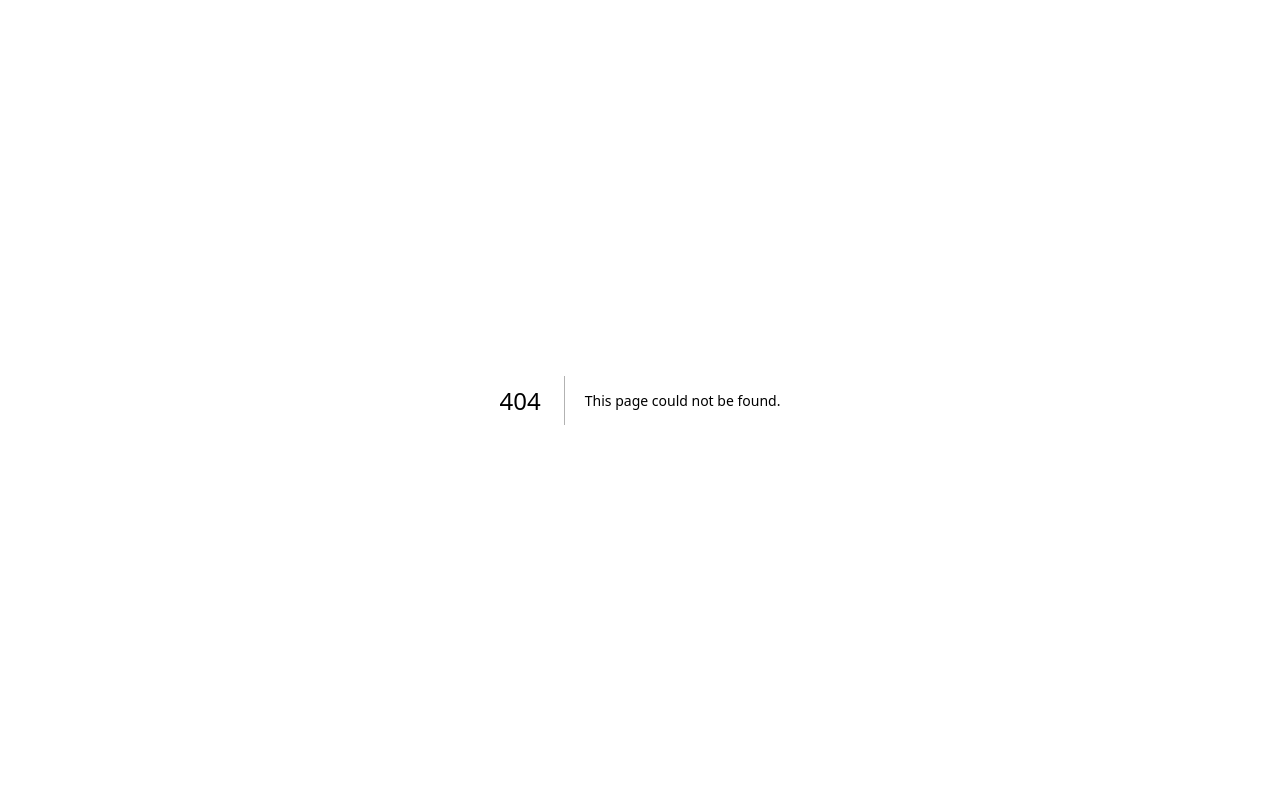
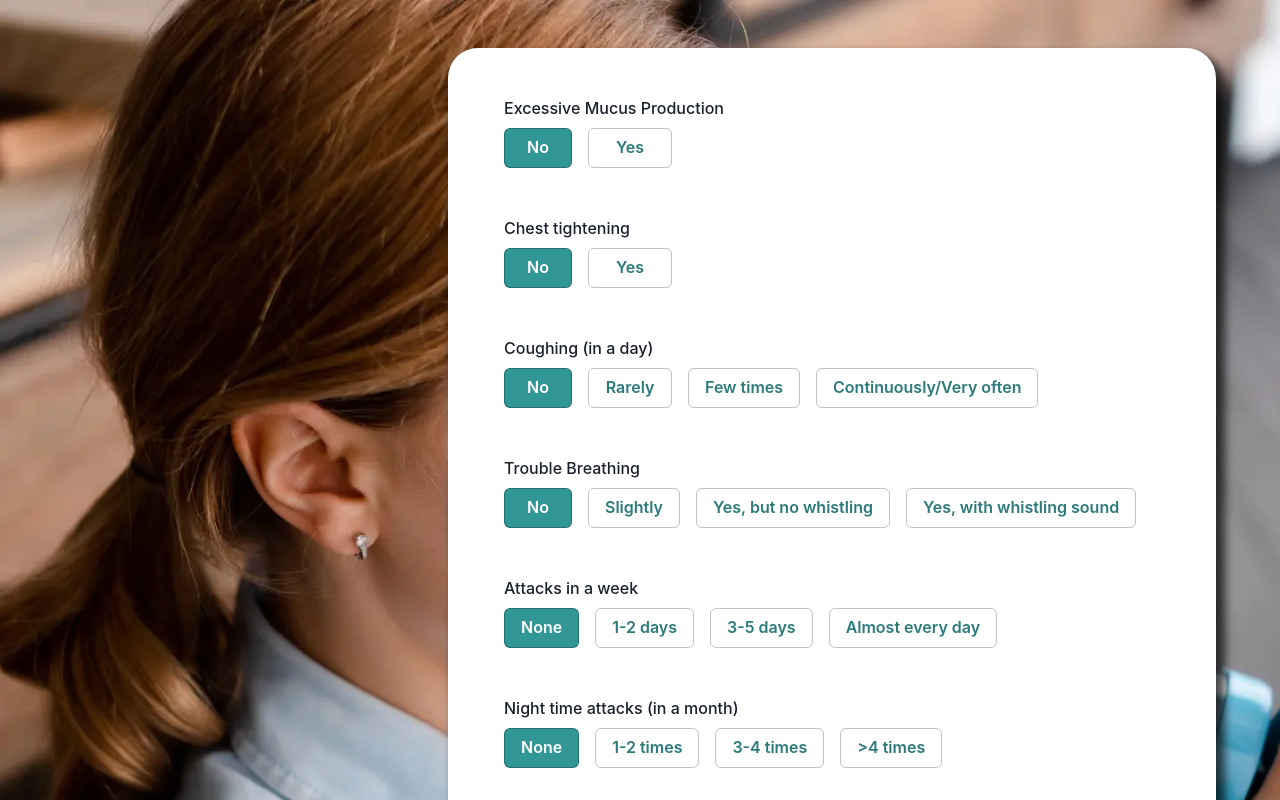
Before and after one commit to KcZer0/asthma-expertsys, a Next.js app: page /eval in a window 1280 px wide. Before the commit this address had no page. Shown: the top 800 px of the page. Built offline with nearby package versions, Linux system fonts and the light colour scheme.

Commit message:
refactor: rename files

```diff
--- a/src/pages/api/hello.js
+++ /dev/null
@@ -1,5 +0,0 @@
-// Next.js API route support: https://nextjs.org/docs/api-routes/introduction
-
-export default function handler(req, res) {
-  res.status(200).json({ name: 'John Doe' });
-}
--- a/src/pages/form.js
+++ b/src/pages/eval.js
@@ -72,7 +72,7 @@
     <Flex
       w="100%"
       minH="100vh"
-      bgImg="/assets/asthma.png"
+      bgImg="/images/bg.png"
       bgSize="cover"
       justifyContent={{ base: 'center', md: 'end' }}
     >
--- a/src/pages/index.js
+++ b/src/pages/index.js
@@ -8,9 +8,9 @@
     <Center height="100vh" bgColor="#dbbdad">
       <VStack spacing={'1rem'}>
         <Box width="20rem" height="20rem" position="relative">
-          <Image src="/assets/logo.png" alt="logo" fill />
+          <Image src="/images/logo.png" alt="Logo" fill />
         </Box>
-        <NextLink href="/form" legacyBehavior passHref>
+        <NextLink href="/eval" legacyBehavior passHref>
           <Button
             as={Link}
             colorScheme="teal"
```
Also changed, not shown: public/images/bg.png (renamed from public/assets/asthma.png), public/images/logo.png (renamed from public/assets/logo.png).
